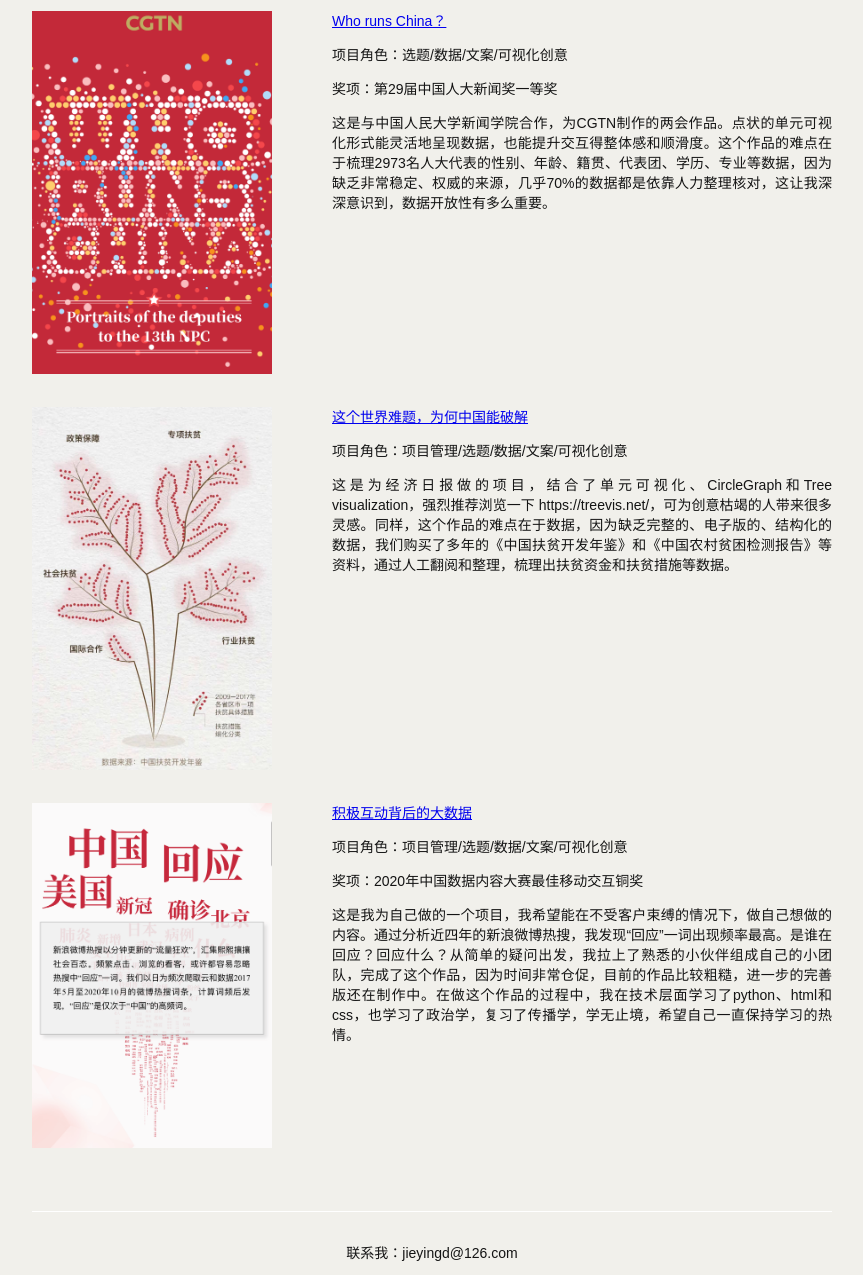
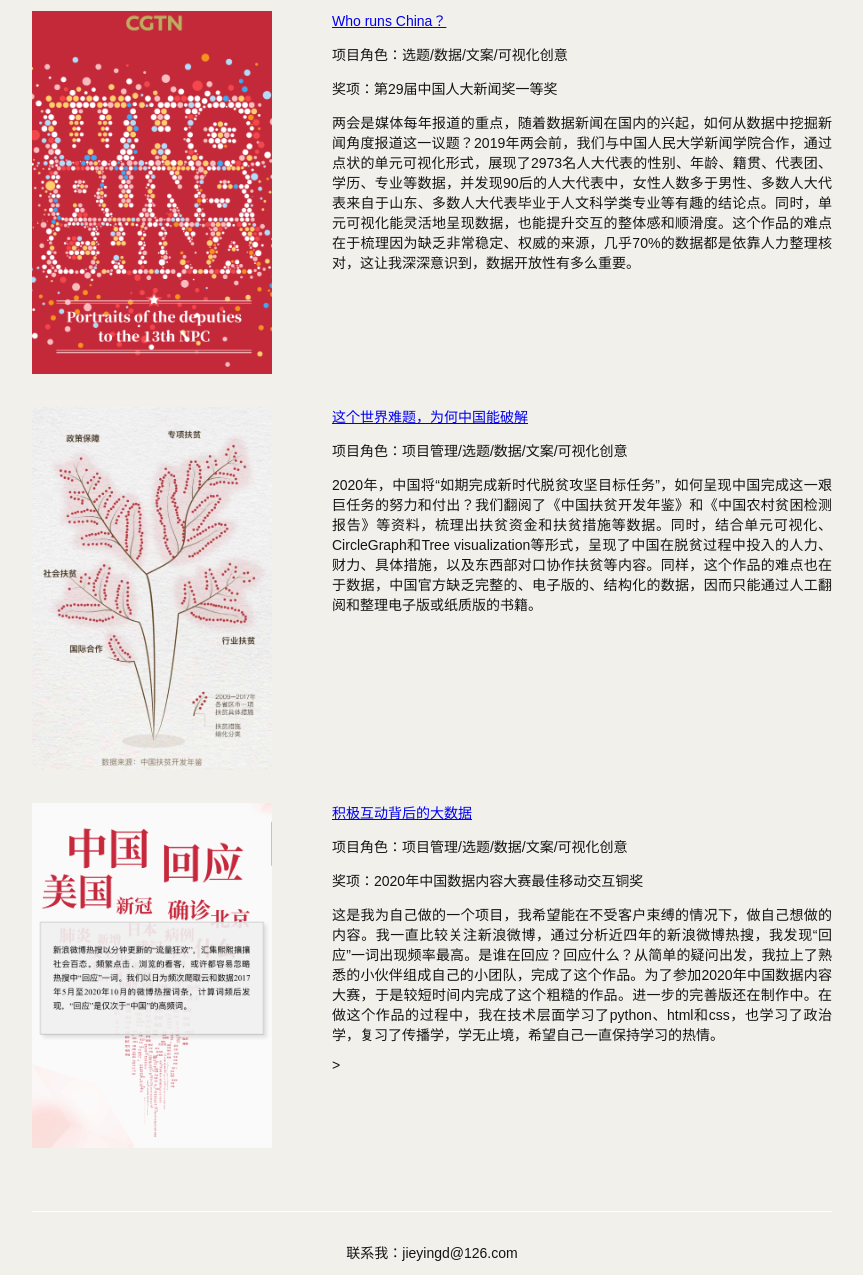
Before and after one commit to DJYane/DJYane.github.io, a plain HTML site: page 交互作品.html in a window 1280 px wide. Shown: the part 385-1660 px from the top of the page, without its empty margins (208-1071 px from the left). Drawn offline with Linux system fonts and the light colour scheme.

Commit message:
Update 交互作品.html

```diff
--- a/交互作品.html
+++ b/交互作品.html
@@ -38,7 +38,7 @@
                     <a href="https://news.cgtn.com/event/2019/whorunschina/index.html?nsukey=0vHvzyZprfwd1I6RSagkg3e5q%2B8fS1SKRWaNklLO2Cag9yl4dugoM%2B9lziN2x%2BO476DZ1o1xm2BHnVjBuHbhLBxbDMh%2BX4hwtwjO9YbYdrrN7PDhqOOexc8gIrO%2FDwkGRcY%2B2RyTxEWr%2BDthTvz%2BGYeezC3aIIGElJDDrsRfT8reLfg0rMMbfIGAncO%2F7PZCB6QbiWqS6X0ToQlH7a7haw%3D%3D&from=singlemessage&isappinstalled=0">Who runs China？</a>
                     <p>项目角色：选题/数据/文案/可视化创意</p>
                     <p>奖项：第29届中国人大新闻奖一等奖</p>
-                    <p>这是与中国人民大学新闻学院合作，为CGTN制作的两会作品。点状的单元可视化形式能灵活地呈现数据，也能提升交互得整体感和顺滑度。这个作品的难点在于梳理2973名人大代表的性别、年龄、籍贯、代表团、学历、专业等数据，因为缺乏非常稳定、权威的来源，几乎70%的数据都是依靠人力整理核对，这让我深深意识到，数据开放性有多么重要。</p>
+                    <p>两会是媒体每年报道的重点，随着数据新闻在国内的兴起，如何从数据中挖掘新闻角度报道这一议题？2019年两会前，我们与中国人民大学新闻学院合作，通过点状的单元可视化形式，展现了2973名人大代表的性别、年龄、籍贯、代表团、学历、专业等数据，并发现90后的人大代表中，女性人数多于男性、多数人大代表来自于山东、多数人大代表毕业于人文科学类专业等有趣的结论点。同时，单元可视化能灵活地呈现数据，也能提升交互的整体感和顺滑度。这个作品的难点在于梳理因为缺乏非常稳定、权威的来源，几乎70%的数据都是依靠人力整理核对，这让我深深意识到，数据开放性有多么重要。</p>
                 </div>
             </div>
             <div class="item">
@@ -48,7 +48,7 @@
                 <div class="intro">
                     <a href="http://rmcp.jingjiribao.cn/tuopin/">这个世界难题，为何中国能破解</a>
                     <p>项目角色：项目管理/选题/数据/文案/可视化创意</p>
-                    <p>这是为经济日报做的项目，结合了单元可视化、CircleGraph和Tree visualization，强烈推荐浏览一下 https://treevis.net/，可为创意枯竭的人带来很多灵感。同样，这个作品的难点在于数据，因为缺乏完整的、电子版的、结构化的数据，我们购买了多年的《中国扶贫开发年鉴》和《中国农村贫困检测报告》等资料，通过人工翻阅和整理，梳理出扶贫资金和扶贫措施等数据。</p>
+                    <p>2020年，中国将“如期完成新时代脱贫攻坚目标任务”，如何呈现中国完成这一艰巨任务的努力和付出？我们翻阅了《中国扶贫开发年鉴》和《中国农村贫困检测报告》等资料，梳理出扶贫资金和扶贫措施等数据。同时，结合单元可视化、CircleGraph和Tree visualization等形式，呈现了中国在脱贫过程中投入的人力、财力、具体措施，以及东西部对口协作扶贫等内容。同样，这个作品的难点也在于数据，中国官方缺乏完整的、电子版的、结构化的数据，因而只能通过人工翻阅和整理电子版或纸质版的书籍。</p>
                     </p>
                 </div>
             </div>
@@ -60,7 +60,7 @@
                     <a href="http://49.234.104.189/interactions/">积极互动背后的大数据</a>
                     <p>项目角色：项目管理/选题/数据/文案/可视化创意</p>
                     <p>奖项：2020年中国数据内容大赛最佳移动交互铜奖</p>
-                    <p>这是我为自己做的一个项目，我希望能在不受客户束缚的情况下，做自己想做的内容。通过分析近四年的新浪微博热搜，我发现“回应”一词出现频率最高。是谁在回应？回应什么？从简单的疑问出发，我拉上了熟悉的小伙伴组成自己的小团队，完成了这个作品，因为时间非常仓促，目前的作品比较粗糙，进一步的完善版还在制作中。在做这个作品的过程中，我在技术层面学习了python、html和css，也学习了政治学，复习了传播学，学无止境，希望自己一直保持学习的热情。
+                    <p>这是我为自己做的一个项目，我希望能在不受客户束缚的情况下，做自己想做的内容。我一直比较关注新浪微博，通过分析近四年的新浪微博热搜，我发现“回应”一词出现频率最高。是谁在回应？回应什么？从简单的疑问出发，我拉上了熟悉的小伙伴组成自己的小团队，完成了这个作品。为了参加2020年中国数据内容大赛，于是较短时间内完成了这个粗糙的作品。进一步的完善版还在制作中。在做这个作品的过程中，我在技术层面学习了python、html和css，也学习了政治学，复习了传播学，学无止境，希望自己一直保持学习的热情。</p>>
                 </div>
             </div>
 
```
